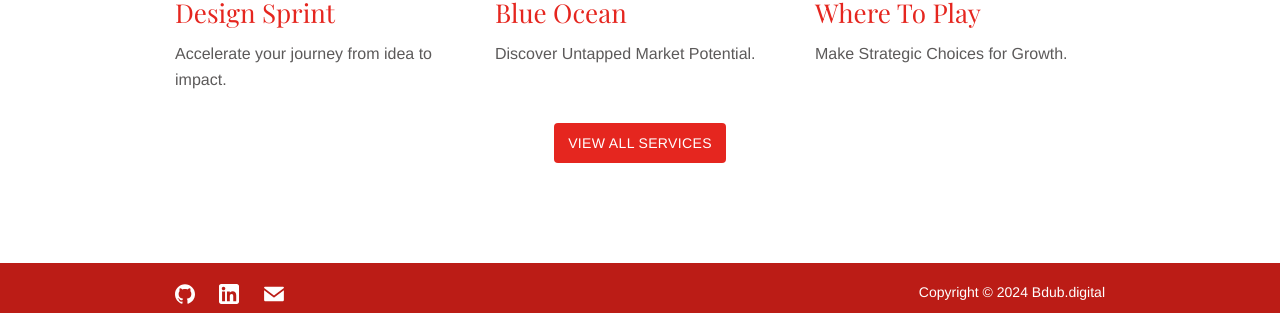
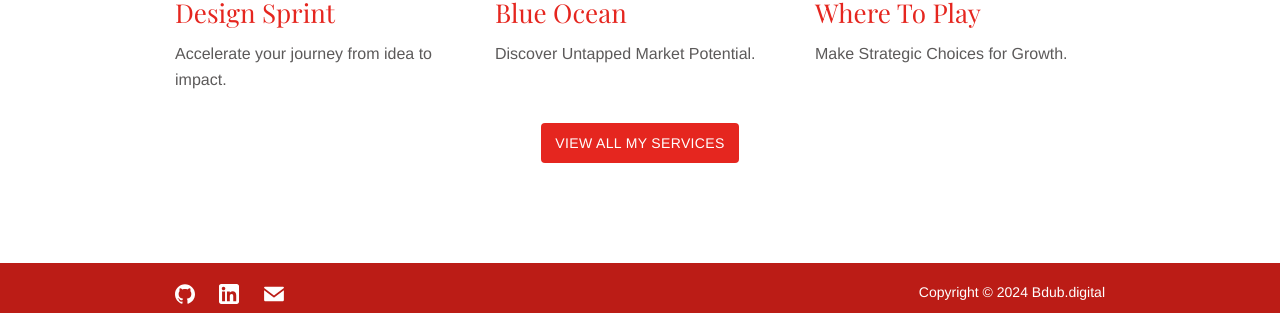
Before and after one commit to BrunoWozniak/BdubDigital, a Jekyll site: the page built from index.md, in a window 1280 px wide. Shown: the part 1434-1747 px from the top of the page. Built offline with Jekyll 4.4.1, drawn with Linux system fonts in a browser that asks for light colours.

Commit message:
Testing FormSubmit.co

```diff
--- a/_includes/call.html
+++ b/_includes/call.html
@@ -15,7 +15,7 @@
     </div>
     {% endif %}
     <div>
-      <form id="fs-frm" name="simple-contact-form" accept-charset="utf-8" action="https://formspree.io/f/mayrdlay" method="post">
+      <form id="fs-frm" name="simple-contact-form" accept-charset="utf-8" action="https://formsubmit.co/bruno.wozniak@gmail.com" method="post">
         <fieldset id="fs-frm-inputs">
           {% if include.show_name %}
           <input type="text" name="name" id="full-name" placeholder="Your name" required="">
--- a/_layouts/home.html
+++ b/_layouts/home.html
@@ -62,7 +62,7 @@
     </div>
     <div class="row justify-content-center">
       <div class="col-auto">
-        <a class="button button-primary" href="{{ "services" | relative_url }}">View All Services</a>
+        <a class="button button-primary" href="{{ "services" | relative_url }}">View All My Services</a>
       </div>
     </div>
   </div>
```
